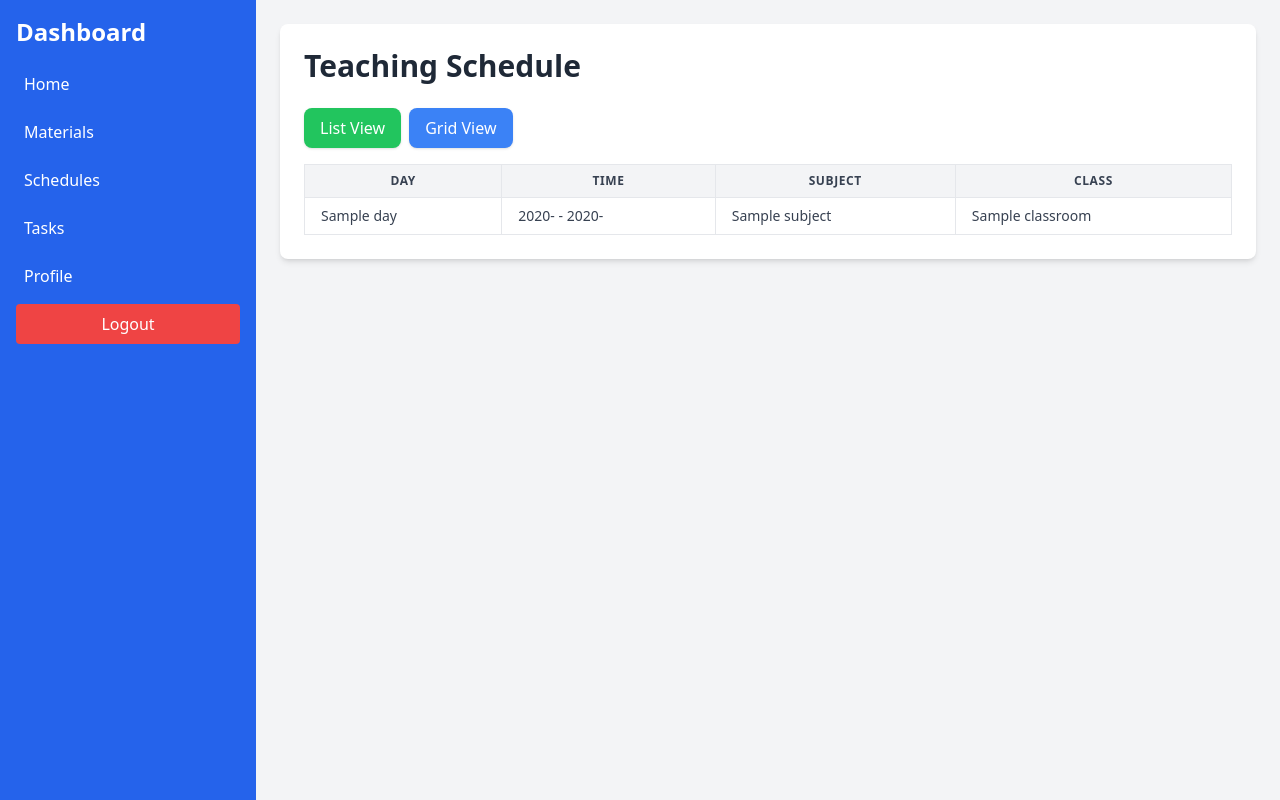
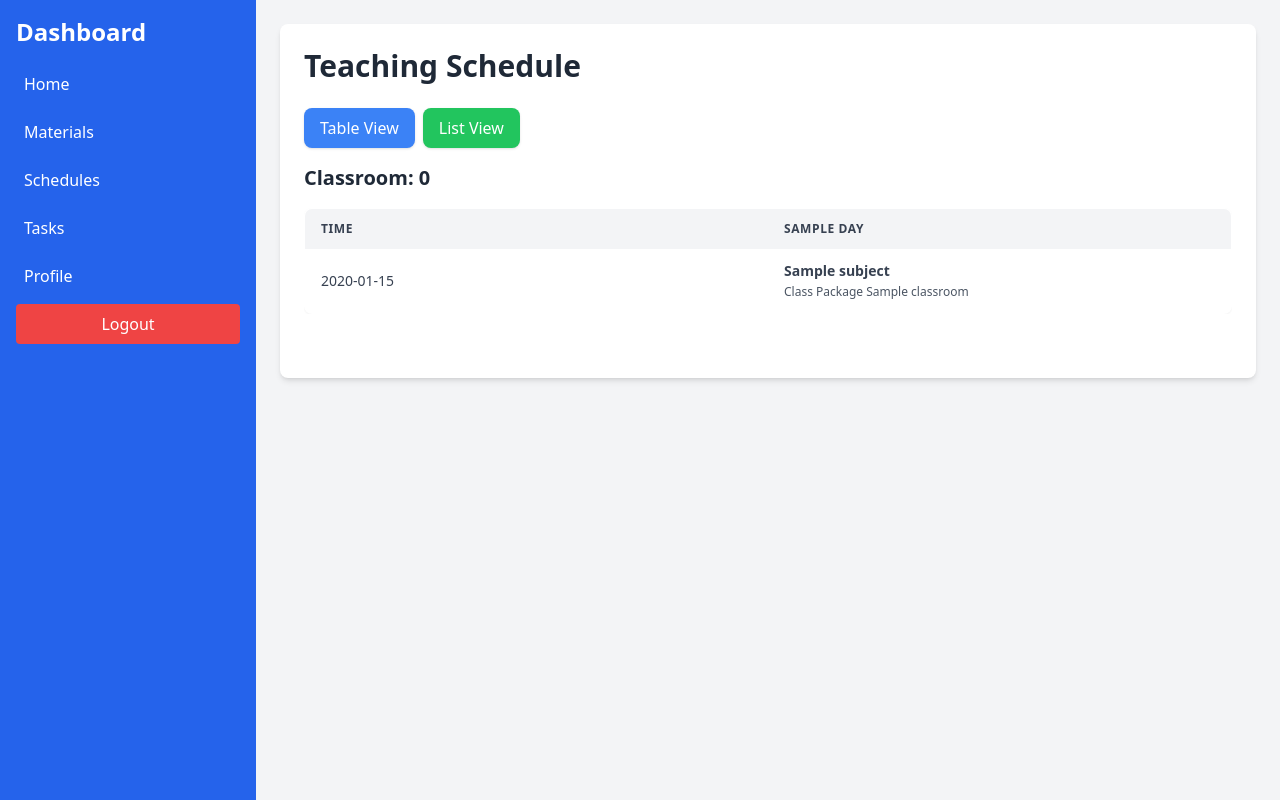
Before and after one commit to Bimzking1/elearning, a Laravel app: template resources/views/teacher/schedule/index.blade.php in a window 1280 px wide. Run offline with Laravel 12, Linux system fonts and the light colour scheme; the template is opened without the code that fills it: most values are stand-ins (such as "Sample title", 1, 10 or a date in 2020); parts of the project's set-up code (start-up, migrations or seed data) failed here and were passed over; some libraries are stand-ins or nearby versions.

Commit message:
fix: schedule table teacher

```diff
--- a/resources/views/teacher/schedule/index.blade.php
+++ b/resources/views/teacher/schedule/index.blade.php
@@ -7,12 +7,12 @@
     </div>
 
     <div class="mb-4 flex space-x-2">
+        <button onclick="toggleTableView('gridView')" class="bg-blue-500 hover:bg-blue-600 text-white px-4 py-2 rounded-lg shadow transition">Table View</button>
         <button onclick="toggleTableView('listView')" class="bg-green-500 hover:bg-green-600 text-white px-4 py-2 rounded-lg shadow transition">List View</button>
-        <button onclick="toggleTableView('gridView')" class="bg-blue-500 hover:bg-blue-600 text-white px-4 py-2 rounded-lg shadow transition">Grid View</button>
     </div>
 
     <!-- List View -->
-    <div id="listView" class="table-view overflow-x-auto">
+    <div id="listView" class="table-view overflow-x-auto hidden">
         <table class="min-w-full bg-white border border-gray-300 text-sm">
             <thead class="bg-gray-100 text-gray-700 uppercase text-xs font-bold tracking-wider">
                 <tr>
@@ -23,7 +23,7 @@
                 </tr>
             </thead>
             <tbody class="text-gray-700">
-                @forelse ($schedules as $schedule)
+                @forelse ($groupedSchedules->flatten() as $schedule)
                     <tr class="hover:bg-gray-50">
                         <td class="px-4 py-2 border">{{ ucfirst($schedule->day) }}</td>
                         <td class="px-4 py-2 border">{{ substr($schedule->start_time, 0, 5) }} - {{ substr($schedule->end_time, 0, 5) }}</td>
@@ -40,7 +40,10 @@
     </div>
 
     <!-- Grid View -->
-    <div id="gridView" class="table-view hidden">
+    <div id="gridView" class="table-view">
+        @forelse ($groupedSchedules as $classroomName => $schedules)
+            <div class="mb-10">
+                <h3 class="text-xl font-semibold mb-4 text-gray-800">Classroom: {{ $classroomName }}</h3>
                 <div class="overflow-x-auto">
                     <table class="min-w-full bg-white border border-gray-300 rounded-lg overflow-hidden shadow-sm text-sm">
                         <thead class="bg-gray-100 text-gray-700 uppercase text-xs font-bold tracking-wider">
@@ -81,6 +84,10 @@
                     </table>
                 </div>
             </div>
+        @empty
+            <p class="text-gray-500">No schedules available.</p>
+        @endforelse
+    </div>
 </div>
 
 <script>
```
Also changed, not shown: app/Http/Controllers/Teacher/ScheduleController.php (+12 -6 lines). Lines whose indentation alone changed are shown as unchanged.
